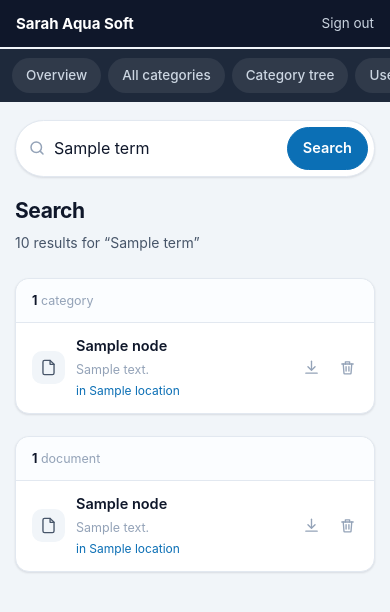
After one commit to himanshuromegamart/Oneclick, a Django app: template templates/dashboard/search.html in a window 390 px wide. The commit adds this page. Shown: the top 612 px of the page. Run offline with Django 5.2, Linux system fonts and the light colour scheme; the template is opened without the code that fills it: most values are stand-ins (such as "Sample title", 1, 10 or a date in 2020).

Commit message:
Add global search to the dashboard
The explorer answers "what is in here". This answers "where is that",
which is the question you actually have once there are a few hundred
documents and you cannot remember which category one went into - and the
only question the tree cannot answer by itself.

It searches categories and documents together, across the whole tree, on
the same Postgres full-text and trigram search the mobile app uses. So
the typo tolerance comes for free: "brochre" finds "Brochure", which is
the difference between search feeling forgiving and feeling literal.

Every result says where it lives - "in Products > Water Cooler". That is
the feature, not decoration. Two categories in this company are both
called "500 LPH", and a result that says only "500 LPH" has answered
nothing. Building those paths reads the stored materialised path rather
than walking parents per row: a test pins it at five queries, and the
naive version needs 58 on a tree twelve deep.

The box is on every page. The moment you want to search is the moment you
have given up navigating, so it must not itself need navigating to.

Results reuse the explorer's row partial, which carries a delete button
that posts back to whatever page drew it. So the search view handles that
post and returns you to the same results - otherwise the button would sit
there looking real and do nothing.

Capped at 60 per kind. Search is ranked so the answer is near the top, and
the cap stops a one-letter query rendering the whole database; when it
bites the page says "best matches only" rather than truncating in silence.

Co-Authored-By: Claude Opus 5 <noreply@anthropic.com>

```diff
--- a/apps/dashboard/static/dashboard/style.css
+++ b/apps/dashboard/static/dashboard/style.css
@@ -429,6 +429,53 @@ tbody tr:hover { background: #fafcfe; }
   color: var(--ink-faint);
 }
 
+/* --- search -------------------------------------------------------------- */
+
+.search {
+  display: flex;
+  align-items: center;
+  gap: 8px;
+  margin-bottom: 18px;
+  padding: 6px 6px 6px 14px;
+  background: var(--surface);
+  border: 1px solid var(--line);
+  border-radius: 99px;
+  box-shadow: var(--shadow);
+}
+.search:focus-within {
+  border-color: var(--brand);
+  box-shadow: 0 0 0 3px rgba(11, 111, 181, .13);
+}
+.search > svg { width: 18px; height: 18px; flex: none; color: var(--ink-faint); }
+
+.search input {
+  flex: 1;
+  min-width: 0;
+  padding: 8px 0;
+  font: inherit;
+  font-size: 14.5px;
+  color: var(--ink);
+  background: none;
+  border: 0;
+  outline: none;
+}
+.search input::placeholder { color: var(--ink-faint); }
+/* The browser's own clear button, which would otherwise sit on our border. */
+.search input::-webkit-search-cancel-button { margin-right: 4px; }
+
+.search .btn { flex: none; border-radius: 99px; padding: 9px 18px; }
+
+/* Where a result lives. Only search sets it - see templates/dashboard/_node.html. */
+.node-where {
+  display: block;
+  margin-top: 3px;
+  font-size: 12px;
+  color: var(--brand);
+  overflow: hidden;
+  text-overflow: ellipsis;
+  white-space: nowrap;
+}
+
 /* --- explorer ------------------------------------------------------------ */
 
 /* Breadcrumb. Wraps rather than scrolls: a deep path on a phone should push
@@ -686,6 +733,12 @@ tbody tr:hover { background: #fafcfe; }
      leave neither with room for its label. */
   .tool { flex: 1 1 100%; }
 
+  /* Kept visible rather than relying on the keyboard's Go key - the button is
+     the part a non-technical user looks for. Just narrower. */
+  .search { padding-left: 12px; }
+  .search .btn { padding: 9px 15px; }
+  .search input { font-size: 16px; }  /* under 16px, iOS zooms the page in */
+
   .node-main { gap: 11px; padding: 12px 4px 12px 13px; }
   .node-icon { width: 33px; height: 33px; }
   /* The chevron is decorative and the whole row is tappable, so it is the
--- a/apps/dashboard/urls.py
+++ b/apps/dashboard/urls.py
@@ -18,4 +18,5 @@ urlpatterns = [
     path("explorer/", views.explorer, name="explorer-root"),
     path("explorer/<uuid:folder_id>/", views.explorer, name="explorer"),
     path("documents/<uuid:file_id>/open/", views.document_open, name="document-open"),
+    path("search/", views.search, name="search"),
 ]
--- a/templates/dashboard/_node.html
+++ b/templates/dashboard/_node.html
@@ -29,6 +29,11 @@
     <span class="node-text">
       <span class="node-name">{{ node.name }}</span>
       <span class="node-detail">{{ node.detail }}</span>
+      {% comment %}
+        Only search passes a location. In the explorer you already know where
+        you are, so repeating it on every row would be noise.
+      {% endcomment %}
+      {% if location %}<span class="node-where">in {{ location }}</span>{% endif %}
     </span>
 
     {% if node.is_container %}
@@ -60,6 +65,8 @@
       <input type="hidden" name="action" value="delete">
       <input type="hidden" name="kind" value="{{ node.kind }}">
       <input type="hidden" name="node_id" value="{{ node.id }}">
+      {# Carries the search term back, so deleting from results keeps them. #}
+      <input type="hidden" name="q" value="{{ term|default:'' }}">
       <button type="submit" class="node-act node-act-danger" title="Delete {{ node.name }}">
         <svg viewBox="0 0 24 24" fill="none" stroke="currentColor" stroke-width="1.9"
              stroke-linecap="round" stroke-linejoin="round" aria-hidden="true">
--- a/templates/dashboard/base.html
+++ b/templates/dashboard/base.html
@@ -80,6 +80,21 @@
     </nav>
 
     <div class="inner">
+      {% comment %}
+        On every page, because the moment you want to search is the moment you
+        have given up navigating - so it must not itself need navigating to.
+      {% endcomment %}
+      <form class="search" method="get" action="{% url 'dashboard:search' %}" role="search">
+        <svg viewBox="0 0 24 24" fill="none" stroke="currentColor" stroke-width="2"
+             stroke-linecap="round" stroke-linejoin="round" aria-hidden="true">
+          <circle cx="11" cy="11" r="7"/><path d="M20 20l-3.5-3.5"/>
+        </svg>
+        <input type="search" name="q" value="{{ term|default:'' }}"
+               placeholder="Search everything — categories and documents"
+               aria-label="Search categories and documents">
+        <button type="submit" class="btn">Search</button>
+      </form>
+
       <header class="page-head">
         <h1>{% block heading %}{% endblock %}</h1>
         <p>{% block subheading %}{% endblock %}</p>
--- /dev/null
+++ b/templates/dashboard/search.html
@@ -0,0 +1,91 @@
+{% extends "dashboard/base.html" %}
+
+{% block title %}{% if term %}{{ term }}{% else %}Search{% endif %}{% endblock %}
+{% block heading %}Search{% endblock %}
+{% block subheading %}
+  {% if term %}
+    {{ results.total }} result{{ results.total|pluralize }} for “{{ term }}”
+    {% if results.is_capped %}(showing the best matches){% endif %}
+  {% else %}
+    Everything, everywhere — no need to know which category it went into.
+  {% endif %}
+{% endblock %}
+
+{% block content %}
+
+{% if not term %}
+  <div class="card">
+    <div class="empty empty-lg">
+      <span class="empty-art" aria-hidden="true">
+        <svg viewBox="0 0 24 24" fill="none" stroke="currentColor" stroke-width="1.4"
+             stroke-linecap="round" stroke-linejoin="round">
+          <circle cx="11" cy="11" r="7"/><path d="M20 20l-3.5-3.5"/>
+        </svg>
+      </span>
+      <strong>Search everything</strong>
+      Type a category or document name above. Spelling does not have to be
+      exact — “brochre” still finds “Brochure”.
+    </div>
+  </div>
+
+{% elif results.is_empty %}
+  <div class="card">
+    <div class="empty empty-lg">
+      <span class="empty-art" aria-hidden="true">
+        <svg viewBox="0 0 24 24" fill="none" stroke="currentColor" stroke-width="1.4"
+             stroke-linecap="round" stroke-linejoin="round">
+          <circle cx="11" cy="11" r="7"/><path d="M20 20l-3.5-3.5"/>
+        </svg>
+      </span>
+      <strong>Nothing matches “{{ term }}”</strong>
+      Try a shorter word, or part of the name.
+    </div>
+  </div>
+
+{% else %}
+  {% comment %}
+    Two sections rather than one merged list. Both are ranked, but "which
+    category was that in" and "which document was that" are different
+    questions, and answering them in one interleaved list makes both harder
+    to scan.
+  {% endcomment %}
+  {% if results.categories %}
+    <div class="card">
+      <div class="listing-head">
+        <span class="listing-count">
+          <span class="tally"><b>{{ results.categories|length }}</b>
+            categor{{ results.categories|length|pluralize:"y,ies" }}</span>
+        </span>
+        {% if results.category_capped %}
+          <span class="tally">best matches only</span>
+        {% endif %}
+      </div>
+      <ul class="nodes">
+        {% for hit in results.categories %}
+          {% include "dashboard/_node.html" with node=hit.node location=hit.location %}
+        {% endfor %}
+      </ul>
+    </div>
+  {% endif %}
+
+  {% if results.documents %}
+    <div class="card">
+      <div class="listing-head">
+        <span class="listing-count">
+          <span class="tally"><b>{{ results.documents|length }}</b>
+            document{{ results.documents|length|pluralize }}</span>
+        </span>
+        {% if results.document_capped %}
+          <span class="tally">best matches only</span>
+        {% endif %}
+      </div>
+      <ul class="nodes">
+        {% for hit in results.documents %}
+          {% include "dashboard/_node.html" with node=hit.node location=hit.location %}
+        {% endfor %}
+      </ul>
+    </div>
+  {% endif %}
+{% endif %}
+
+{% endblock %}
```
Also changed, not shown: apps/dashboard/forms.py (+9 -3 lines), apps/dashboard/nodes.py (+114 -0 lines), apps/dashboard/views.py (+43 -5 lines), tests/test_dashboard_search.py (added, +326 -0 lines), README.md.
